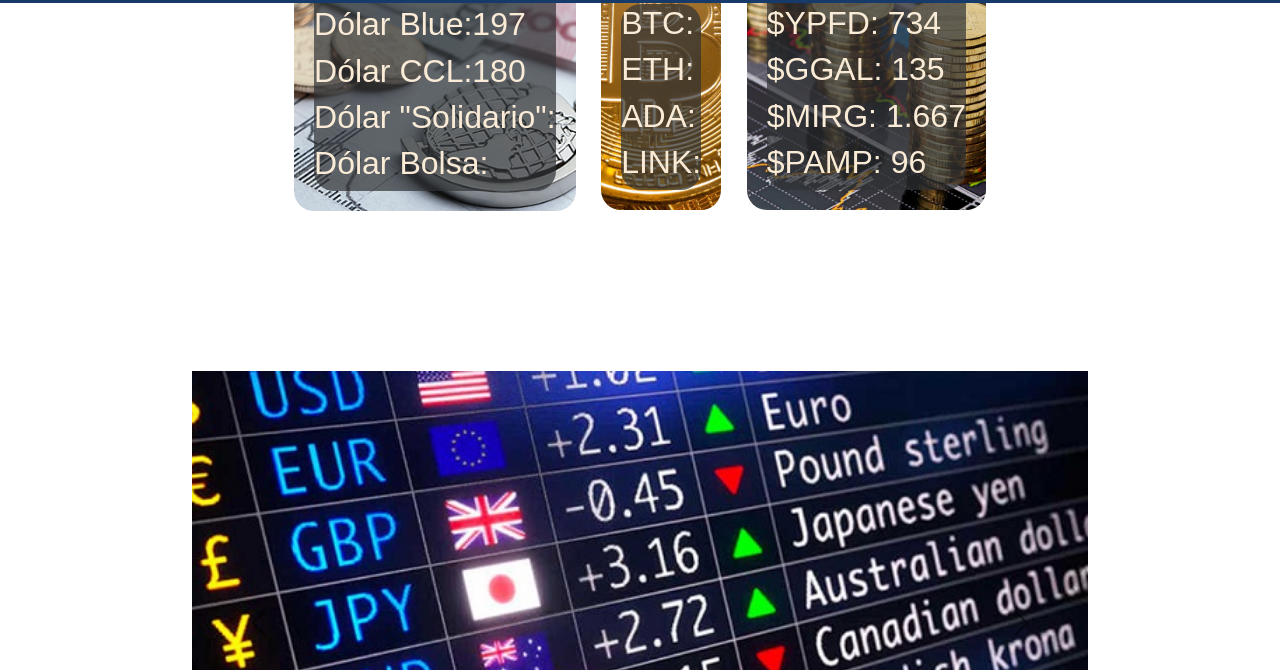
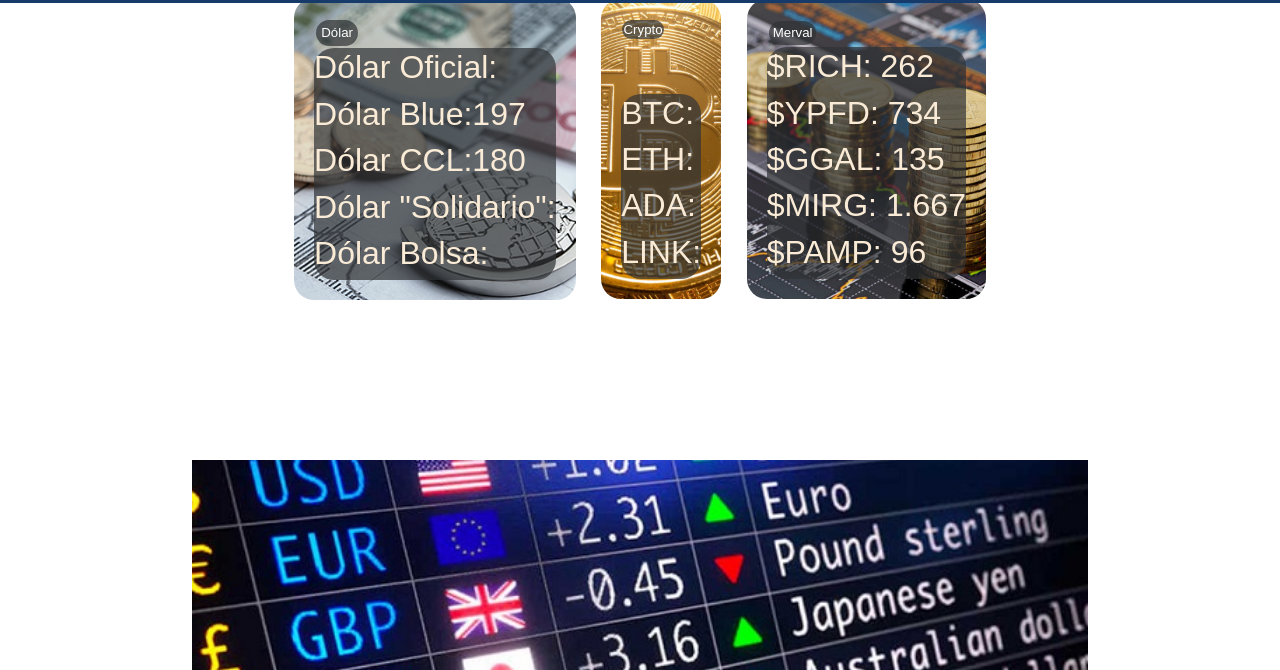
Before and after one commit to Adrizen/La-Mervaleta, a plain HTML site: page index.html in a window 1280 px wide. Shown: the part 130-800 px from the top of the page. Drawn offline with nearby package versions, Linux system fonts and the light colour scheme; no server answers.

Commit message:
padding-top de #contenedorCotizaciones es 10%

```diff
--- a/estilos.css
+++ b/estilos.css
@@ -225,7 +225,7 @@ div.categoria h5{
     justify-content: center;
     flex-direction: row;
     gap: 2%;
-    padding-top: 3%;
+    padding-top: 10%;
 }
 
 .cotizacion {
```
